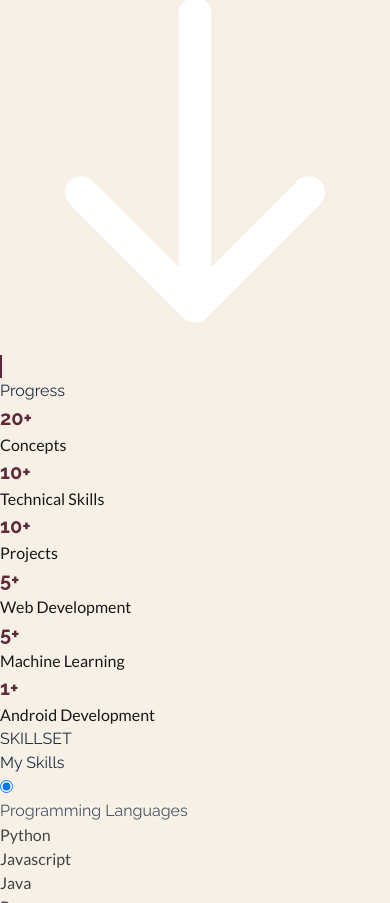
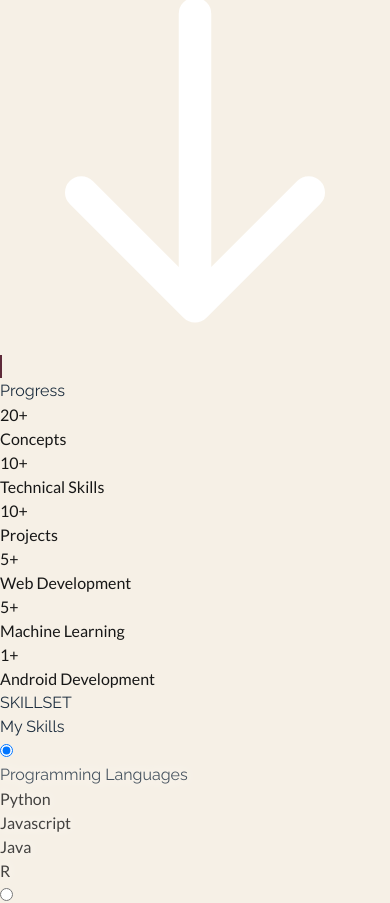
Before and after one commit to Shubhranshu331/Portfolio_, a Next.js app: page / in a window 390 px wide. Shown: the part 7211-8114 px from the top of the page. Built offline with nearby package versions, Linux system fonts and the light colour scheme.

Commit message:
counter animation improved

```diff
--- a/src/app/components/AboutSection.jsx
+++ b/src/app/components/AboutSection.jsx
@@ -1,70 +1,142 @@
 "use client";
-import React, { useEffect } from 'react';
+import React, { useEffect, useState, useRef } from 'react';
 import Link from 'next/link';
+import { useRouter } from 'next/navigation';
 import { motion } from 'framer-motion';
 
+// Progress list data
 const progressList = [
   { metric: "Concepts", value: 20, postfix: "+" },
   { metric: "Technical Skills", value: 10, postfix: "+" },
   { metric: "Projects", value: 10, postfix: "+" },
   { metric: "Web Development", value: 5, postfix: "+" },
   { metric: "Machine Learning", value: 5, postfix: "+" },
-  { metric: "Android Development", value: 1, postfix: "+" }
+  { metric: "Android Development", value: 1, postfix: "+" },
 ];
 
+// Counter component for animating numbers
+const Counter = ({ end, duration = 2000 }) => {
+  const [count, setCount] = useState(0);
+
+  useEffect(() => {
+    let start = 0;
+    const increment = end / (duration / 16); // Approx 60fps (16ms per frame)
+    let startTime = null;
+
+    const animate = (timestamp) => {
+      if (!startTime) startTime = timestamp;
+      const progress = timestamp - startTime;
+      const nextCount = Math.min(Math.floor(increment * (progress / 16)), end);
+
+      setCount(nextCount);
+
+      if (nextCount < end) {
+        requestAnimationFrame(animate);
+      }
+    };
+
+    const timer = setTimeout(() => {
+      requestAnimationFrame(animate);
+    }, 100); // Slight delay to ensure component is mounted
+
+    return () => {
+      clearTimeout(timer);
+      setCount(0); // Reset count when unmounting
+    };
+  }, [end, duration]);
+
+  return <span>{count}</span>;
+};
+
 const AboutSection = () => {
+  const router = useRouter();
+  const [animationKey, setAnimationKey] = useState(Date.now());
+  const [hasAnimated, setHasAnimated] = useState(false);
+  const sectionRef = useRef(null);
+
+  // Check visibility on mount and trigger animation if in view
+  useEffect(() => {
+    const checkVisibility = () => {
+      if (sectionRef.current && !hasAnimated) {
+        const rect = sectionRef.current.getBoundingClientRect();
+        const isInViewport =
+          rect.top >= 0 &&
+          rect.top <= (window.innerHeight || document.documentElement.clientHeight) * 0.5;
+        if (isInViewport) {
+          setAnimationKey(Date.now());
+          setHasAnimated(true);
+        }
+      }
+    };
+
+    const timer = setTimeout(checkVisibility, 300); // Delay to ensure DOM is ready
+
+    return () => clearTimeout(timer);
+  }, [hasAnimated]);
+
+  // Intersection Observer to trigger animation on scroll (once)
+  useEffect(() => {
+    const observer = new IntersectionObserver(
+      (entries) => {
+        entries.forEach((entry) => {
+          if (entry.isIntersecting && !hasAnimated) {
+            setAnimationKey(Date.now());
+            setHasAnimated(true);
+          }
+        });
+      },
+      {
+        threshold: 0.5, // Trigger when 50% of the section is visible
+        rootMargin: '0px',
+      }
+    );
+
+    if (sectionRef.current) {
+      observer.observe(sectionRef.current);
+    }
+
+    return () => {
+      if (sectionRef.current) {
+        observer.unobserve(sectionRef.current);
+      }
+    };
+  }, [hasAnimated]);
+
+  // Handle hash changes (e.g., clicking #about link)
+  useEffect(() => {
+    const handleHashChange = () => {
+      if (window.location.hash === '#about' && !hasAnimated) {
+        setAnimationKey(Date.now());
+        setHasAnimated(true);
+        sectionRef.current?.scrollIntoView({ behavior: 'smooth' });
+      }
+    };
+
+    // Check initial hash on mount
+    handleHashChange();
+
+    // Listen for hash changes
+    window.addEventListener('hashchange', handleHashChange);
+
+    return () => {
+      window.removeEventListener('hashchange', handleHashChange);
+    };
+  }, [hasAnimated]);
+
   useEffect(() => {
     console.log("AboutSection mounted");
   }, []);
 
   return (
     <motion.section
-      key={Date.now()} // Forces re-render on page load to repeat animation
+      ref={sectionRef}
+      key={animationKey}
       id="about"
       className="py-[4vh] sm:py-[8vh] px-[2vw] xl:px-[8vw] bg-[#f6f0e6]"
       initial={{ opacity: 0, scale: 0.8 }}
       animate={{ opacity: 1, scale: 1 }}
       transition={{ duration: 0.8, ease: "easeOut" }}
     >
-      <style jsx>{`
-        @property --num {
-          syntax: "<integer>";
-          initial-value: 0;
-          inherits: false;
-        }
-
-        .counter {
-          animation: counter 2s ease-out forwards;
-          counter-reset: num var(--num);
-          font-family: 'Raleway', sans-serif;
-          font-weight: 700;
-          font-size: 1.25rem;
-          color: #5e2a3a;
-          display: inline-flex;
-          align-items: center;
-        }
-
-        .counter::before {
-          content: counter(num);
-        }
-
-        @keyframes counter {
-          from {
-            --num: 0;
-          }
-          to {
-            --num: var(--target-num);
-          }
-        }
-
-        /* Fallback for browsers that don't support @property */
-        @supports not (animation: counter) {
-          .counter::before {
-            content: attr(data-target-num);
-          }
-        }
-      `}</style>
-
       {/* Headings */}
       <div className="relative text-center mb-[2vh]">
         <h1
@@ -151,7 +223,7 @@ const AboutSection = () => {
                 <Link
                   href="/Shubhranshu_Resume.pdf"
                   download
-                  className="call-to-action px-[1rem] sm:px-[1.5rem] py-[0.5rem] sm:py-[0.75rem] inline-block w-full sm:w-fit rounded-full bg-[#f6f0e6] text-white relative hover:bg-[#9c8f75] transition-colors duration-300 border-[1px] border-[#5e2a3a]"
+                  className="call-to-action px-[1rem] sm:px-[1.5rem] py-[0.75rem] inline-block w-full sm:w-fit rounded-full bg-[#f6f0e6] text-white relative hover:bg-[#9c8f75] transition-colors duration-300 border-[1px] border-[#5e2a3a]"
                 >
                   <span className="flex items-center justify-between text-[#222222] text-[0.875rem] sm:text-[1rem]">
                     Download Resume
@@ -192,20 +264,19 @@ const AboutSection = () => {
               {/* Column 3 */}
               <div className="min-w-0">
                 {progressList.slice(0, 3).map((progress, index) => (
-                  <div key={index} className="flex flex-col mb-[3vh] items-center justify-center">
+                  <div key={`${animationKey}-${index}`} className="flex flex-col mb-[3vh] items-center justify-center">
                     <motion.div
                       initial={{ opacity: 0, y: 20 }}
                       animate={{ opacity: 1, y: 0 }}
                       transition={{ duration: 0.5, delay: index * 0.1 }}
                     >
                       <div className="border-[2px] border-[#5e2a3a] rounded-lg w-[3vw] h-[3vw] min-w-[60px] min-h-[60px] flex justify-center items-center">
-                        <h2
-                          className="counter"
-                          style={{ '--target-num': progress.value }}
-                          data-target-num={`${progress.value}${progress.postfix}`}
-                        >
-                          <span className="inline-block">{progress.postfix}</span>
-                        </h2>
+                        <div className="flex items-center">
+                          <span className="text-[#5e2a3a] text-[1.25rem] font-raleway font-bold">
+                            <Counter end={progress.value} duration={2000} />
+                            {progress.postfix}
+                          </span>
+                        </div>
                       </div>
                     </motion.div>
                     <span className="text-[#5e2a3a] text-[1.25rem] font-raleway font-bold text-center break-words mt-2">
@@ -217,20 +288,19 @@ const AboutSection = () => {
               {/* Column 4 */}
               <div className="min-w-0">
                 {progressList.slice(3).map((progress, index) => (
-                  <div key={index} className="flex flex-col mb-[3vh] items-center justify-center">
+                  <div key={`${animationKey}-${index + 3}`} className="flex flex-col mb-[3vh] items-center justify-center">
                     <motion.div
                       initial={{ opacity: 0, y: 20 }}
                       animate={{ opacity: 1, y: 0 }}
                       transition={{ duration: 0.5, delay: index * 0.1 }}
                     >
                       <div className="border-[2px] border-[#5e2a3a] rounded-lg w-[3vw] h-[3vw] min-w-[60px] min-h-[60px] flex justify-center items-center">
-                        <h2
-                          className="counter"
-                          style={{ '--target-num': progress.value }}
-                          data-target-num={`${progress.value}${progress.postfix}`}
-                        >
-                          <span className="inline-block">{progress.postfix}</span>
-                        </h2>
+                        <div className="flex items-center">
+                          <span className="text-[#5e2a3a] text-[1.25rem] font-raleway font-bold">
+                            <Counter end={progress.value} duration={2000} />
+                            {progress.postfix}
+                          </span>
+                        </div>
                       </div>
                     </motion.div>
                     <span className="text-[#5e2a3a] text-[1.25rem] font-raleway font-bold text-center break-words mt-2">
--- a/src/app/components/Navbar.jsx
+++ b/src/app/components/Navbar.jsx
@@ -184,7 +184,7 @@ const Navbar = () => {
             animate={{ y: 0 }}
             exit={{ y: '-100%' }}
             transition={{ duration: 0.3 }}
-            className="flex items-center justify-between mx-auto px-3 py-2 bg-[#f6f0e6] bg-opacity-90"
+            className="flex items-center justify-between mx-auto px-3 py-2 bg-[#f6f0e6] bg-opacity-70"
           >
             <Link href="/" className="flex items-center space-x-3">
               {/* Logo (LoadingLogo.mp4 Video) */}
```
